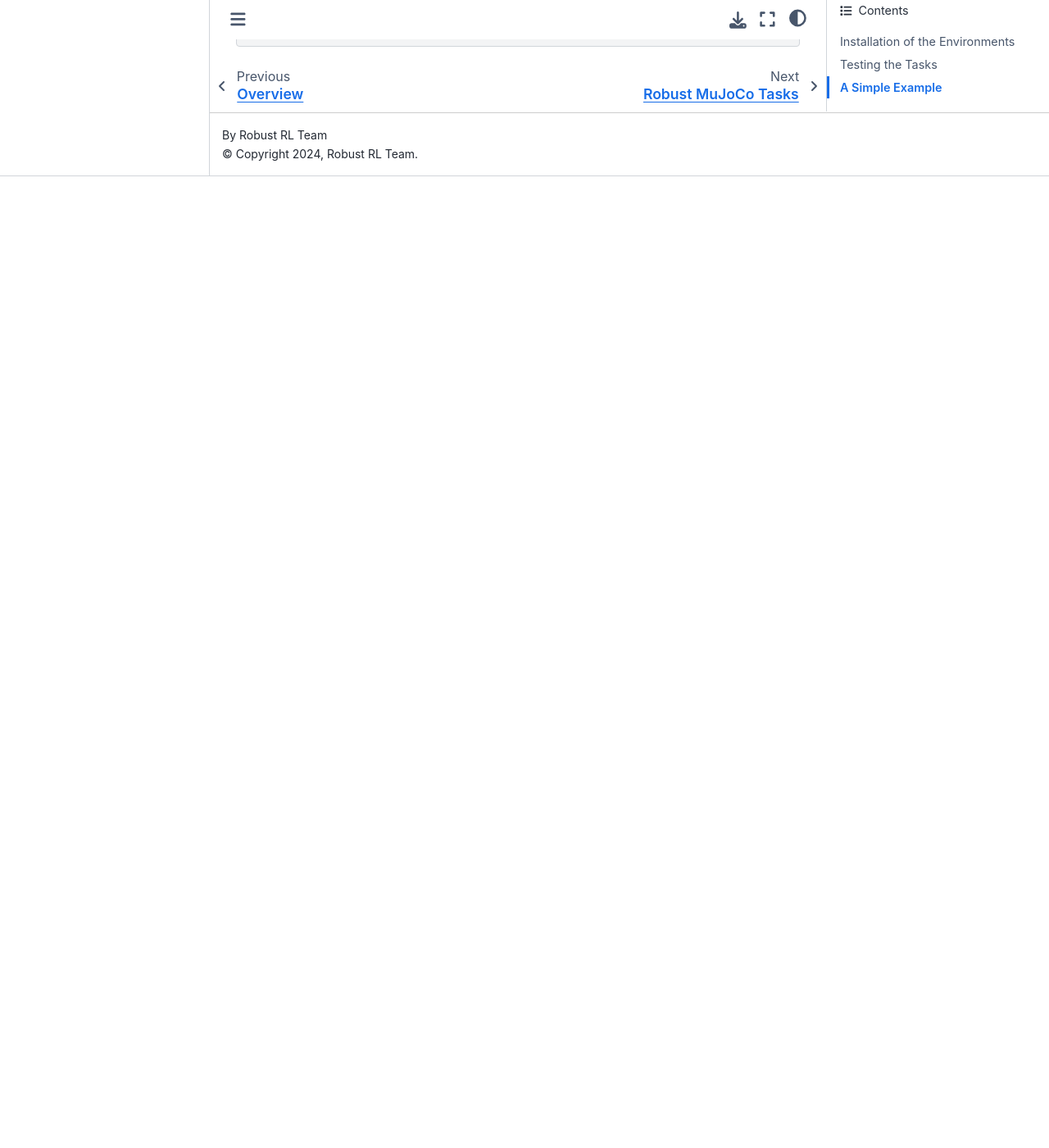
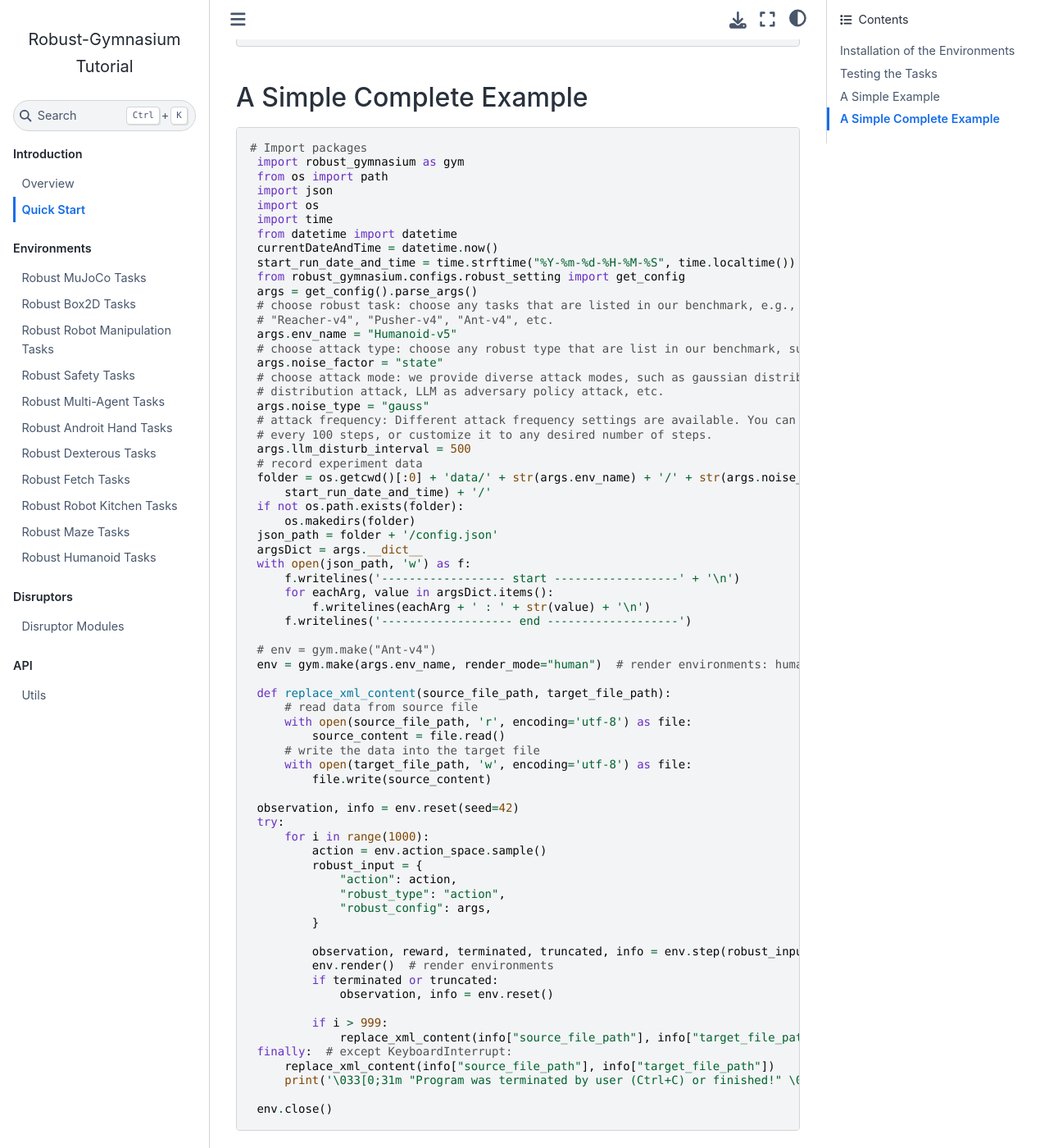
Before and after one commit to SafeRL-Lab/Robust-Gymnasium, a Sphinx documentation site: the page built from docs/introduction/quick_start.rst, in a window 1280 px wide and 1400 px high, scrolled down 1391 px. Shown: the whole window at 82% size. Built offline with Sphinx 7.4.7 and the Sphinx Book theme 1.1.4, drawn with Linux system fonts in a browser that asks for light colours; pages that are not in the unit, such as notebooks, are missing from menus; before the commit the page ends 1606 px from its top, so only the background shows below that.

Commit message:
Add files via upload

```diff
--- a/docs/introduction/quick_start.rst
+++ b/docs/introduction/quick_start.rst
@@ -70,6 +70,81 @@ A Simple Example
 
    env.close()
 
+A Simple Complete Example
+**********************
+
+.. code-block:: python
+
+   # Import packages
+    import robust_gymnasium as gym
+    from os import path
+    import json
+    import os
+    import time
+    from datetime import datetime
+    currentDateAndTime = datetime.now()
+    start_run_date_and_time = time.strftime("%Y-%m-%d-%H-%M-%S", time.localtime())
+    from robust_gymnasium.configs.robust_setting import get_config
+    args = get_config().parse_args()
+    # choose robust task: choose any tasks that are listed in our benchmark, e.g., "InvertedDoublePendulum-v4",
+    # "Reacher-v4", "Pusher-v4", "Ant-v4", etc.
+    args.env_name = "Humanoid-v5"
+    # choose attack type: choose any robust type that are list in our benchmark, such as state, reward, action, robust force (internal attack), wind (external attack)
+    args.noise_factor = "state"
+    # choose attack mode: we provide diverse attack modes, such as gaussian distribution attack, uniform
+    # distribution attack, LLM as adversary policy attack, etc.
+    args.noise_type = "gauss"
+    # attack frequency: Different attack frequency settings are available. You can choose to perform an attack every 500 steps,
+    # every 100 steps, or customize it to any desired number of steps.
+    args.llm_disturb_interval = 500
+    # record experiment data
+    folder = os.getcwd()[:0] + 'data/' + str(args.env_name) + '/' + str(args.noise_type) + '/' + str(
+        start_run_date_and_time) + '/'
+    if not os.path.exists(folder):
+        os.makedirs(folder)
+    json_path = folder + '/config.json'
+    argsDict = args.__dict__
+    with open(json_path, 'w') as f:
+        f.writelines('------------------ start ------------------' + '\n')
+        for eachArg, value in argsDict.items():
+            f.writelines(eachArg + ' : ' + str(value) + '\n')
+        f.writelines('------------------- end -------------------')
+
+    # env = gym.make("Ant-v4")
+    env = gym.make(args.env_name, render_mode="human")  # render environments: human, rgb_array, or depth_array.
+
+    def replace_xml_content(source_file_path, target_file_path):
+        # read data from source file
+        with open(source_file_path, 'r', encoding='utf-8') as file:
+            source_content = file.read()
+        # write the data into the target file
+        with open(target_file_path, 'w', encoding='utf-8') as file:
+            file.write(source_content)
+
+    observation, info = env.reset(seed=42)
+    try:
+        for i in range(1000):
+            action = env.action_space.sample()
+            robust_input = {
+                "action": action,
+                "robust_type": "action",
+                "robust_config": args,
+            }
+
+            observation, reward, terminated, truncated, info = env.step(robust_input)
+            env.render()  # render environments
+            if terminated or truncated:
+                observation, info = env.reset()
+
+            if i > 999:
+                replace_xml_content(info["source_file_path"], info["target_file_path"])
+    finally:  # except KeyboardInterrupt:
+        replace_xml_content(info["source_file_path"], info["target_file_path"])
+        print('\033[0;31m "Program was terminated by user (Ctrl+C) or finished!" \033[0m')
+
+    env.close()
+
+
 
 .. `Github <https://github.com/SafeRL-Lab/Robust-Gymnasium>`__
 
```
